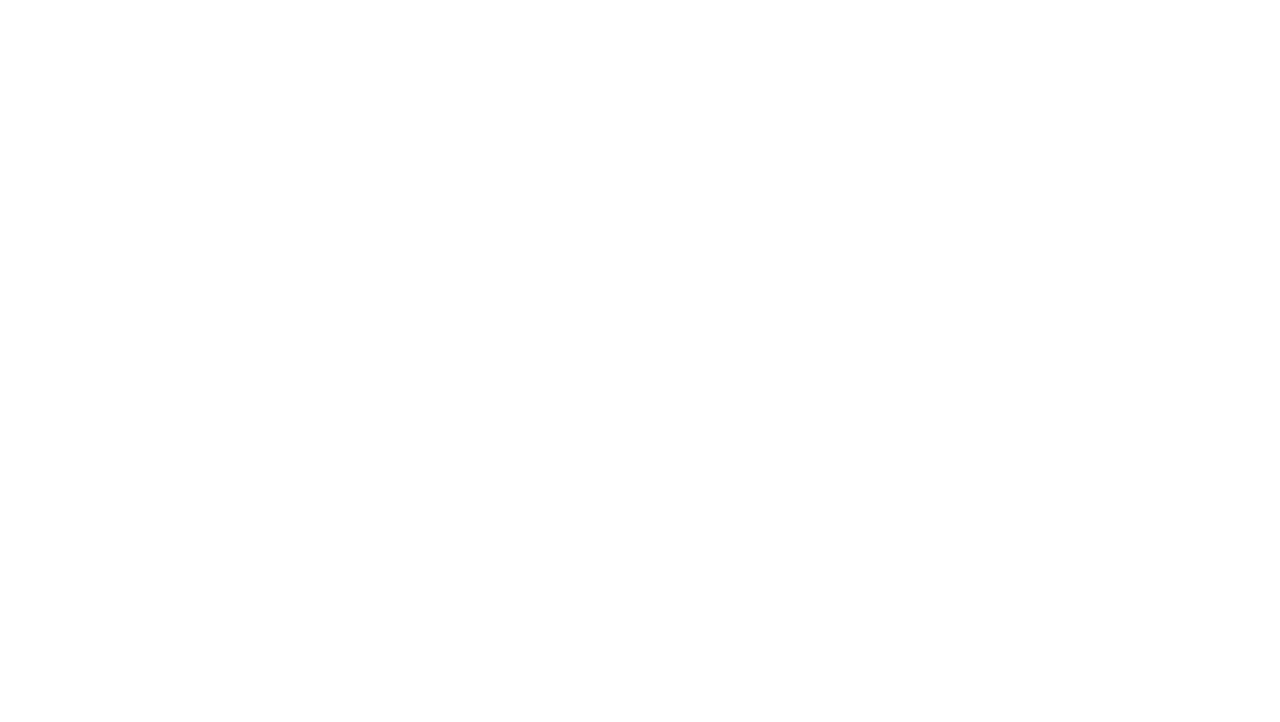
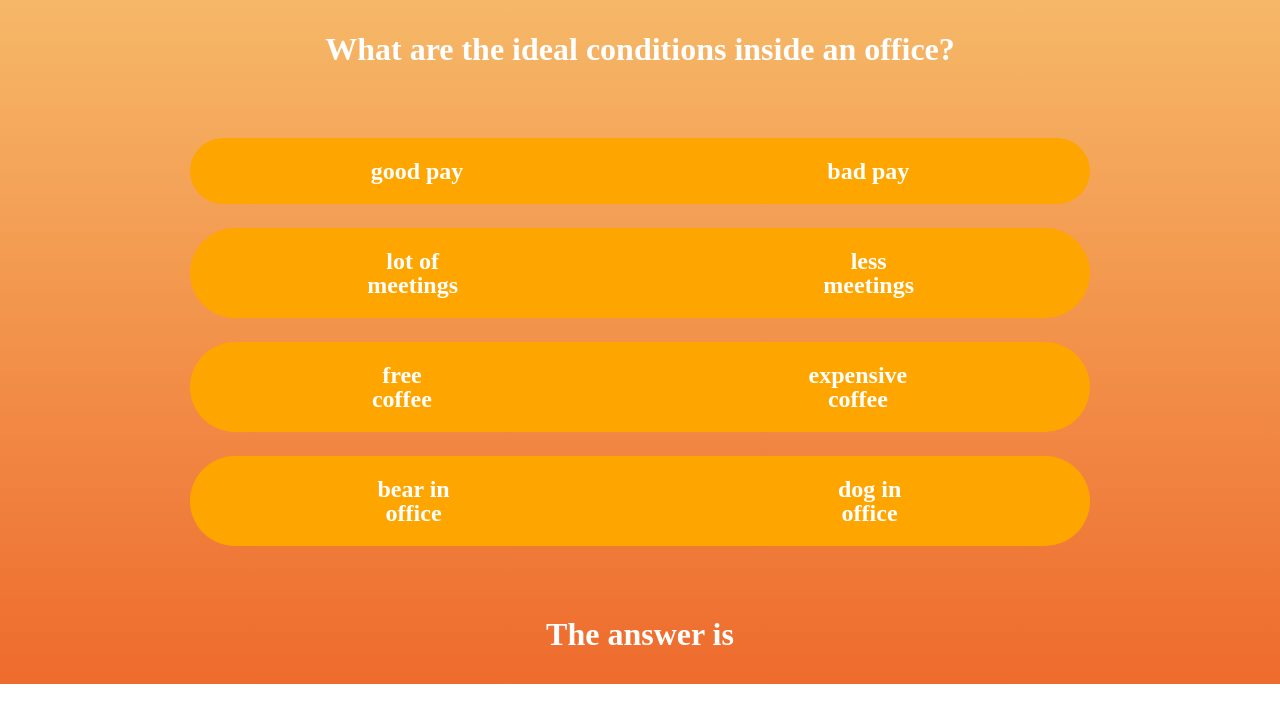
Before and after one commit to BarnoMamadzhanova/quiz, a React (Create React App) app: page / in a window 1280 px wide. Shown: the top 722 px of the page. Built offline with nearby package versions, Linux system fonts and the light colour scheme.

Commit message:
fixing styles and rendering components in App

```diff
--- a/src/App.tsx
+++ b/src/App.tsx
@@ -1,8 +1,13 @@
 import React from "react";
 import "./styles/App.css";
+import QuestionBlock from "./components/QuestionBlock/QuestionBlock";
 
 function App() {
-  return <div className="App"></div>;
+  return (
+    <div className="App">
+      <QuestionBlock />
+    </div>
+  );
 }
 
 export default App;
--- a/src/components/QuestionBlock/QuestionBlock.module.css
+++ b/src/components/QuestionBlock/QuestionBlock.module.css
@@ -0,0 +1,16 @@
+/* QuestionBlock.module.css */
+.questionBlock {
+  display: flex;
+  flex-direction: column;
+  align-items: center;
+  gap: 40px;
+}
+
+.questionBlock h2 {
+  font-family: "Mulish";
+  font-style: normal;
+  font-weight: 700;
+  font-size: 32px;
+  line-height: 140%;
+  color: #ffffff;
+}
--- a/src/components/QuestionBlock/QuestionBlock.tsx
+++ b/src/components/QuestionBlock/QuestionBlock.tsx
@@ -1,8 +1,32 @@
-import React from "react";
+import React, { useState, useEffect } from "react";
 import classes from "./QuestionBlock.module.css";
+import TabsBlock from "../TabsBlock/TabsBlock";
+import { QuestionData } from "../types";
 
-function QuestionBlock() {
-  return <div></div>;
-}
+const QuestionBlock: React.FC = () => {
+  const [data, setData] = useState<QuestionData | null>(null);
+
+  // Fetch data from mock.json file
+  useEffect(() => {
+    fetch("/mock.json")
+      .then((response) => response.json())
+      .then((json) => setData(json.questions[0]))
+      .catch((error) => console.error("Error fetching data: ", error));
+  }, []);
+
+  if (!data) return <div>Loading...</div>;
+
+  return (
+    <div className={classes.questionBlock}>
+      <h2>{data.question}</h2>
+      <TabsBlock
+        options={data.options.map((optionSet) =>
+          optionSet.map((label) => ({ label }))
+        )}
+      />
+      <h2>The answer is</h2>
+    </div>
+  );
+};
 
 export default QuestionBlock;
--- a/src/components/Tab/Tab.module.css
+++ b/src/components/Tab/Tab.module.css
@@ -12,7 +12,7 @@
   font-style: normal;
   font-weight: 700;
   font-size: 24px;
-  line-height: 160%;
+  line-height: 100%;
 }
 
 .tab .active {
--- a/src/components/Tabs/Tabs.module.css
+++ b/src/components/Tabs/Tabs.module.css
@@ -6,7 +6,8 @@
   align-items: center;
   justify-content: center;
   gap: 12px;
-  padding: 8px;
   background: orange;
   border-radius: 100px;
+  width: 900px;
+  max-width: 100%;
 }
--- a/src/styles/App.css
+++ b/src/styles/App.css
@@ -1,38 +1,4 @@
 .App {
   text-align: center;
+  background: linear-gradient(180deg, #f6b868 0%, #ee6b2d 100%);
 }
-
-.App-logo {
-  height: 40vmin;
-  pointer-events: none;
-}
-
-@media (prefers-reduced-motion: no-preference) {
-  .App-logo {
-    animation: App-logo-spin infinite 20s linear;
-  }
-}
-
-.App-header {
-  background-color: #282c34;
-  min-height: 100vh;
-  display: flex;
-  flex-direction: column;
-  align-items: center;
-  justify-content: center;
-  font-size: calc(10px + 2vmin);
-  color: white;
-}
-
-.App-link {
-  color: #61dafb;
-}
-
-@keyframes App-logo-spin {
-  from {
-    transform: rotate(0deg);
-  }
-  to {
-    transform: rotate(360deg);
-  }
-}
```
Also changed, not shown: src/components/types.ts (+7 -0 lines).
